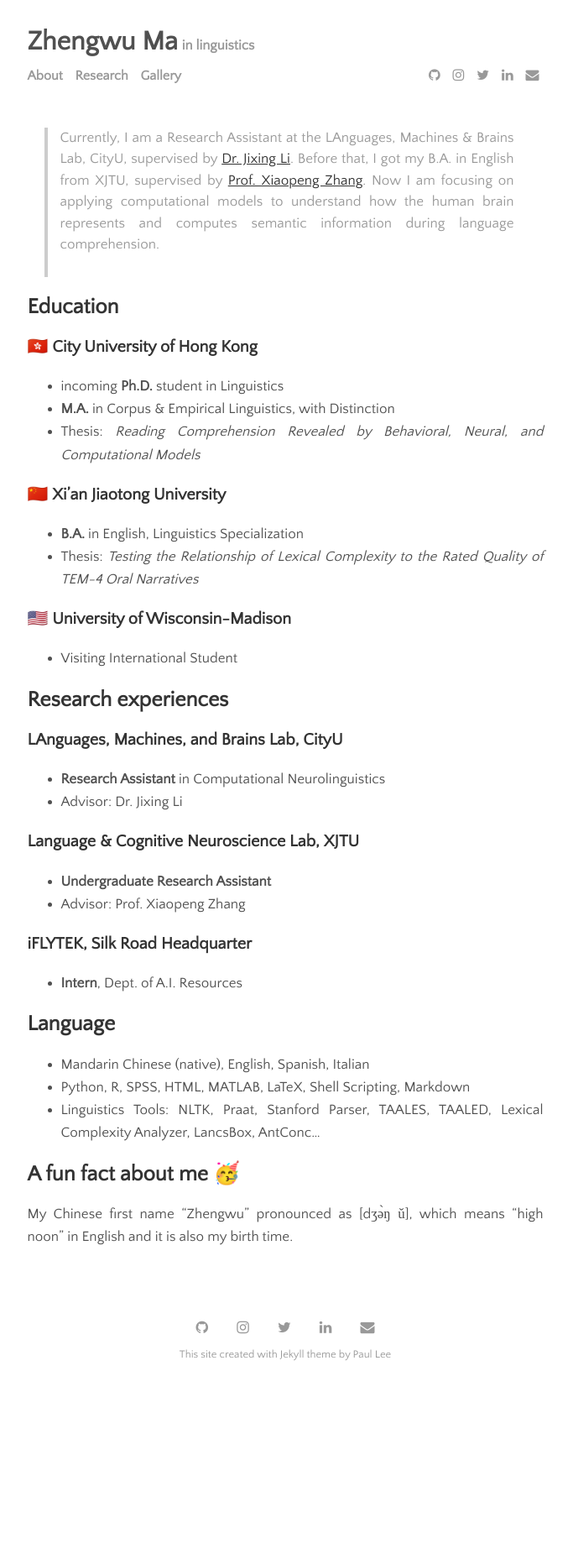
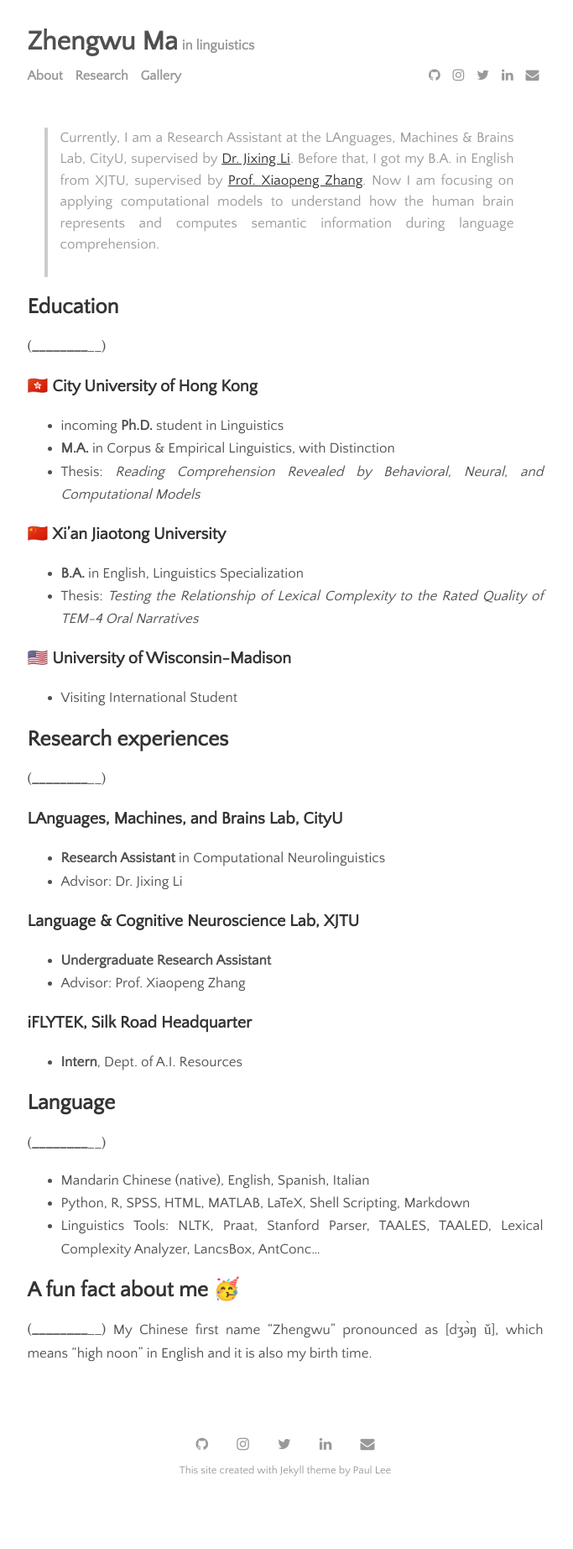
Before and after one commit to zhengwuma/zhengwuma.github.io, a Jekyll site: the page built from menu/about.md, in a window 1280 px wide. Shown: the whole page at 84% size, without its empty margins (300-983 px from the left). Built offline with Jekyll 4.4.1, drawn with Linux system fonts in a browser that asks for light colours; before the commit the page ends 1707 px from its top, so only the background shows below that.

```diff
--- a/menu/about.md
+++ b/menu/about.md
@@ -6,6 +6,7 @@ permalink: /about
 > Currently, I am a Research Assistant at the LAnguages, Machines & Brains Lab, CityU, supervised by [Dr. Jixing Li](https://jixing-li.github.io/). Before that, I got my B.A. in English from XJTU, supervised by [Prof. Xiaopeng Zhang](http://gr.xjtu.edu.cn/en/web/zhangxp). Now I am focusing on applying computational models to understand how the human brain represents and computes semantic information during language comprehension.<br><br>
 
 ## Education
+(__________________________)
 ### 🇭🇰 City University of Hong Kong
 - incoming __Ph.D.__ student in Linguistics
 - __M.A.__ in Corpus & Empirical Linguistics, with Distinction
@@ -19,6 +20,7 @@ permalink: /about
 - Visiting International Student
 
 ## Research experiences
+(__________________________)
 ### LAnguages, Machines, and Brains Lab, CityU
 - __Research Assistant__ in Computational Neurolinguistics
 - Advisor: Dr. Jixing Li
@@ -31,9 +33,11 @@ permalink: /about
 - __Intern__, Dept. of A.I. Resources
 
 ## Language
+(__________________________)
 - Mandarin Chinese (native), English, Spanish, Italian
 - Python, R, SPSS, HTML, MATLAB, LaTeX, Shell Scripting, Markdown
 - Linguistics Tools: NLTK, Praat, Stanford Parser, TAALES, TAALED, Lexical Complexity Analyzer, LancsBox, AntConc...
 
 ## A fun fact about me 🥳
+(__________________________)
 My Chinese first name "Zhengwu" pronounced as [dʒə̀ŋ ǔ], which means "high noon" in English and it is also my birth time.
```
